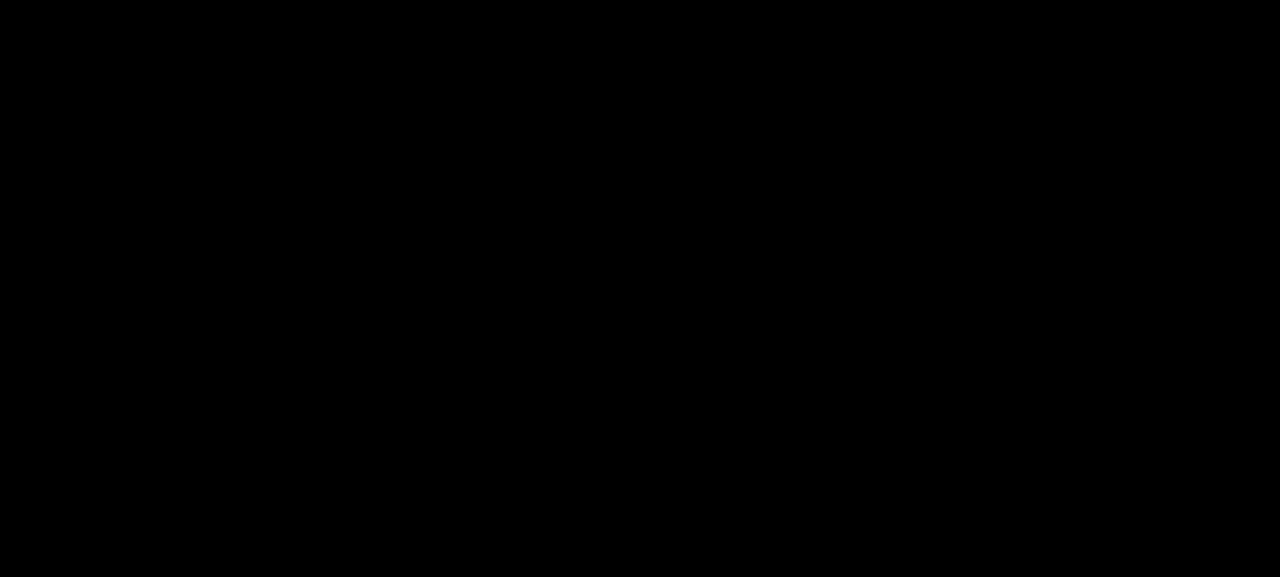
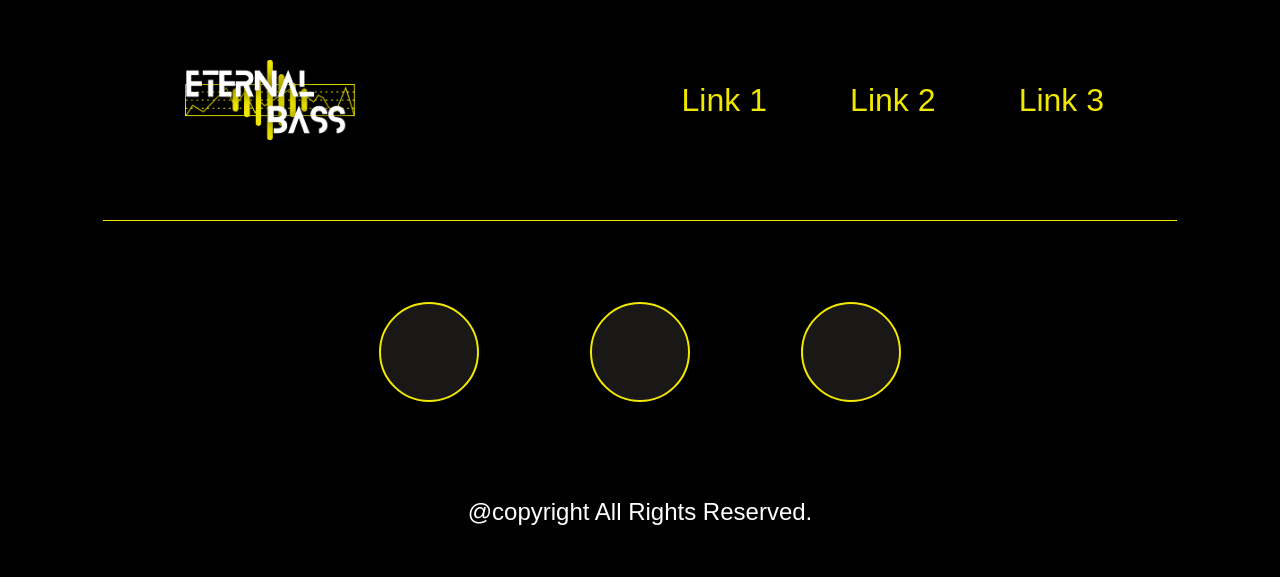
Before and after one commit to Jaywesterlow/eternal-bass, a plain HTML site: page index.html in a window 1280 px wide. Shown: the part 1548-2125 px from the top of the page. Before the commit the page ends 1616 px from the top, so only its background shows below. Drawn offline with Linux system fonts and the light colour scheme.

Commit message:
footer added

```diff
--- a/index.html
+++ b/index.html
@@ -3,7 +3,7 @@
 <head>
   <meta charset="UTF-8">
   <meta name="viewport" content="width=device-width, initial-scale=1.0">
-  <title>Eternal Base</title>
+  <title>Eternal Bass</title>
   <link rel="stylesheet" href="styles/style.css">
 </head>
 <body>
@@ -11,12 +11,13 @@
   <nav>
     <img src="assets/white-icons/tickets.png" class="nav-item nav-tickets" alt="link to 'tickets' section">
     <img src="assets/white-icons/shirt.png" class="nav-item nav-shirt" alt="link to 'merchendise' section">
-    <img src="assets/images/logo-new.png" class="nav-item nav-logo" alt="'Eternal Base' logo">
+    <img src="assets/images/logo-new.png" class="nav-item nav-logo" alt="'Eternal Bass' logo">
     <img src="assets/white-icons/team.png" class="nav-item nav-team" alt="link to 'team' section">
     <img src="assets/white-icons/arrow.png" class="nav-item nav-arrow" alt="link back to top of site">
   </nav>
 
   <main>
+
     <section>
 
     </section>
@@ -24,6 +25,27 @@
     <section>
 
     </section>
+
+    <footer>
+      <div class="footer-main">
+        <img src="assets/images/logo-new.png" class="footer-logo" alt="Eternal Bass Logo">
+        <aside>
+          <a href="#">Link 1</a>
+          <a href="#">Link 2</a>
+          <a href="#">Link 3</a>
+        </aside>
+      </div>
+
+      <hr>
+
+      <aside class="socials-container">
+        <div class="socials"><img src="#" alt=""></div>
+        <div class="socials"><img src="#" alt=""></div>
+        <div class="socials"><img src="#" alt=""></div>
+      </aside>
+
+      <p>@copyright All Rights Reserved.</p>
+    </footer>
   </main>
 
 </body>
--- a/styles/style.css
+++ b/styles/style.css
@@ -1,15 +1,22 @@
+* {
+    font-family: outfit, Arial, Helvetica;
+}
+
 body {
     background-color: black;
-    height: 200vh;
 }
 
 main {
 
 }
 
+section {
+    height: 100vh;
+}
+
 nav {
     background-color: #1A1717;
-    border-radius: 50px;
+    border-radius: 4em;
     border: 2px solid #F1E800;
     padding: 1rem;
     box-sizing: border-box;
@@ -43,5 +50,70 @@ nav .nav-team {
 }
 
 nav .nav-arrow {
+    transform: rotate(180deg);
+}
 
+
+
+footer {
+    display: flex;
+    flex-direction: column;
+    align-items: center;
 }
+
+footer .footer-main {
+display: flex;
+justify-content: space-between;
+width: 80%;
+}
+
+footer .footer-main .footer-logo {
+    height: 5em;
+    margin-left: 5%;
+}
+
+footer .footer-main aside {
+    width: 50%;
+    display: flex;
+    flex-direction: row;
+    justify-content: space-around;
+    align-items: center;
+}
+
+footer .footer-main aside a {
+    color: #F1E800;
+    text-decoration: none;
+    font-size: 2em;
+    font-weight: 500;
+}
+
+footer hr {
+    width: 85%;
+    display: block;
+    height: 1px;
+    border: 0;
+    border-top: 1px solid #F1E800;
+    margin: 5em 0;
+    padding: 0;
+}
+
+footer .socials-container {
+    width: 50%;
+    display: flex;
+    justify-content: space-around;
+}
+
+footer .socials-container .socials {
+    background-color: #1A1717;
+    border-radius: 4em;
+    border: 2px solid #F1E800;
+    height: 6em;
+    width: 6em;
+}
+
+footer p {
+    color: #fff;
+    font-size: 1.5em;
+    font-weight: 200;
+    margin: 4em 0 2em;
+}
```
